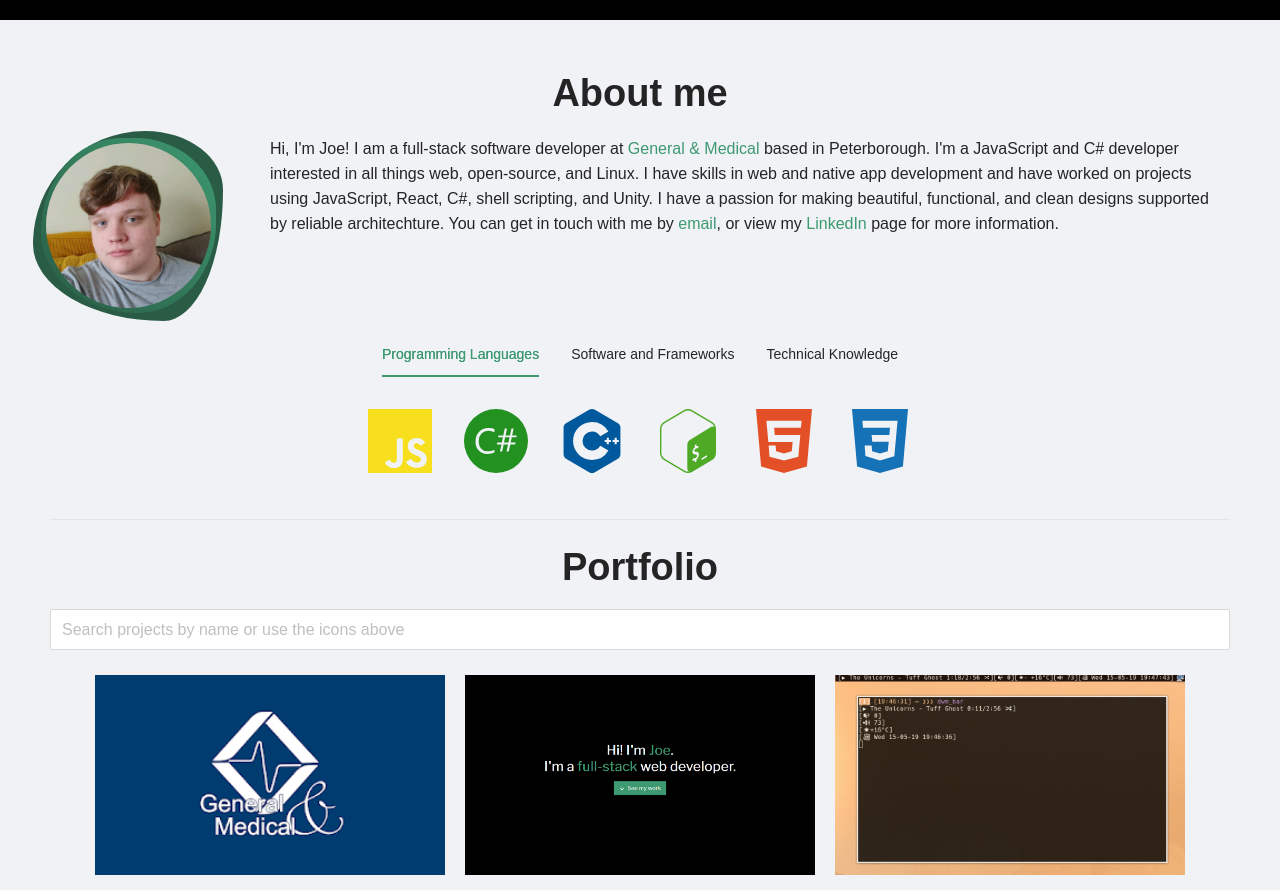
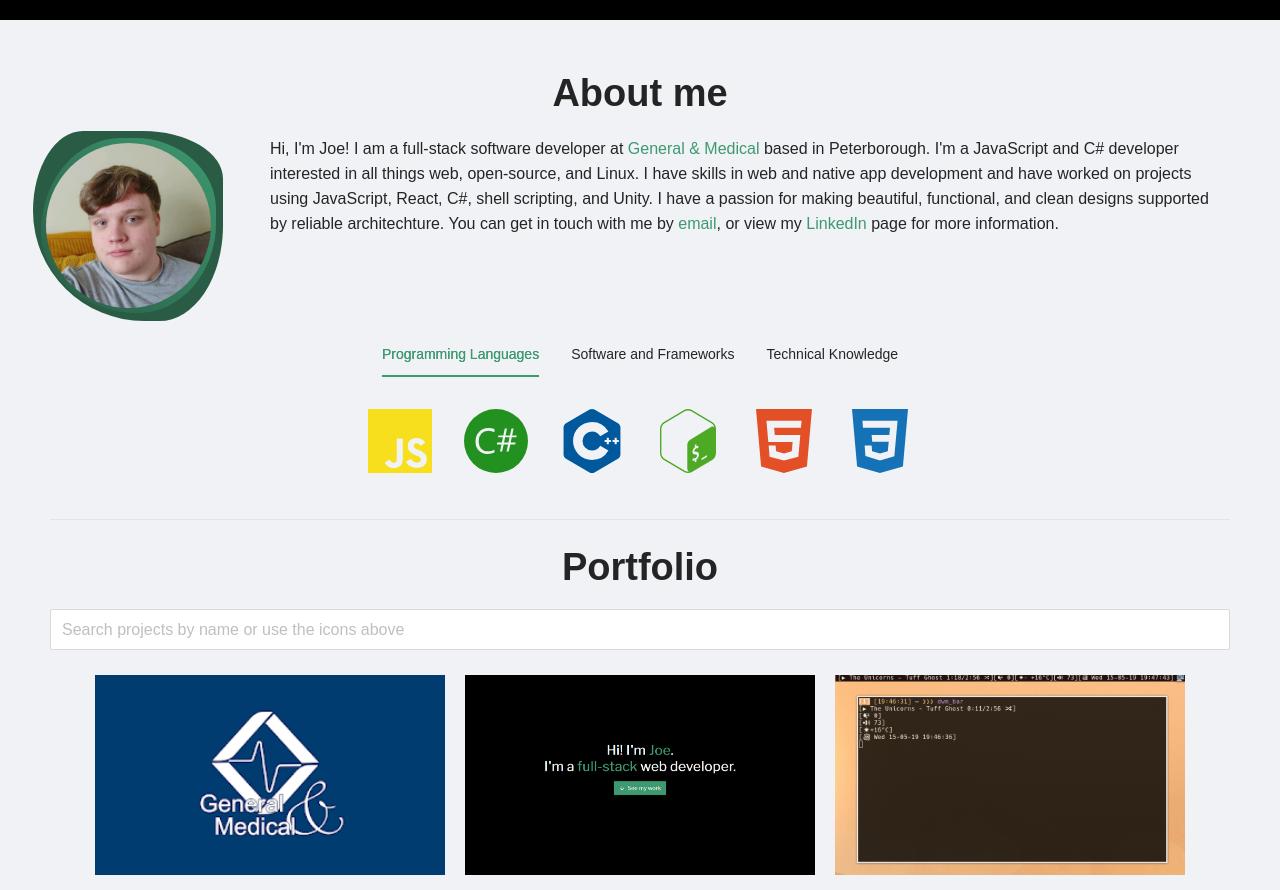
Before and after one commit to joestandring/joestandring.github.io, a React (Create React App) app: page / in a window 1280 px wide. Shown: the part 780-1670 px from the top of the page. Built offline with nearby package versions, Linux system fonts and the light colour scheme; a web font is replaced by a local one.

Commit message:
blob changes

```diff
--- a/src/style/theme.less
+++ b/src/style/theme.less
@@ -183,17 +183,17 @@ body {
 
 @keyframes morph2 {
   0% {
-			border-radius:  30% 60% 70% 40% / 50% 60% 30% 60%;
+			border-radius:  70% 50% 30% 60% / 50% 30% 60% 40%;
 			background: linear-gradient(45deg, var(--third) 0%, var(--third) 100%);
 	}
 
 	50% {
-			border-radius:  60% 40% 30% 70% / 60% 30% 70% 40%;
+			border-radius:  30% 50% 40% 70% / 50% 30% 60% 70%;
 			background: linear-gradient(45deg, var(--third) 0%, var(--third) 100%);
 	}
 
 	100% {
-			border-radius:  30% 60% 70% 40% / 50% 60% 30% 60%;
+			border-radius:  70% 50% 30% 60% / 50% 30% 60% 40%;
 			background: linear-gradient(45deg, var(--third) 0%, var(--third) 100%);
 	}
 }
```
Also changed, not shown: src/style/theme.css.
